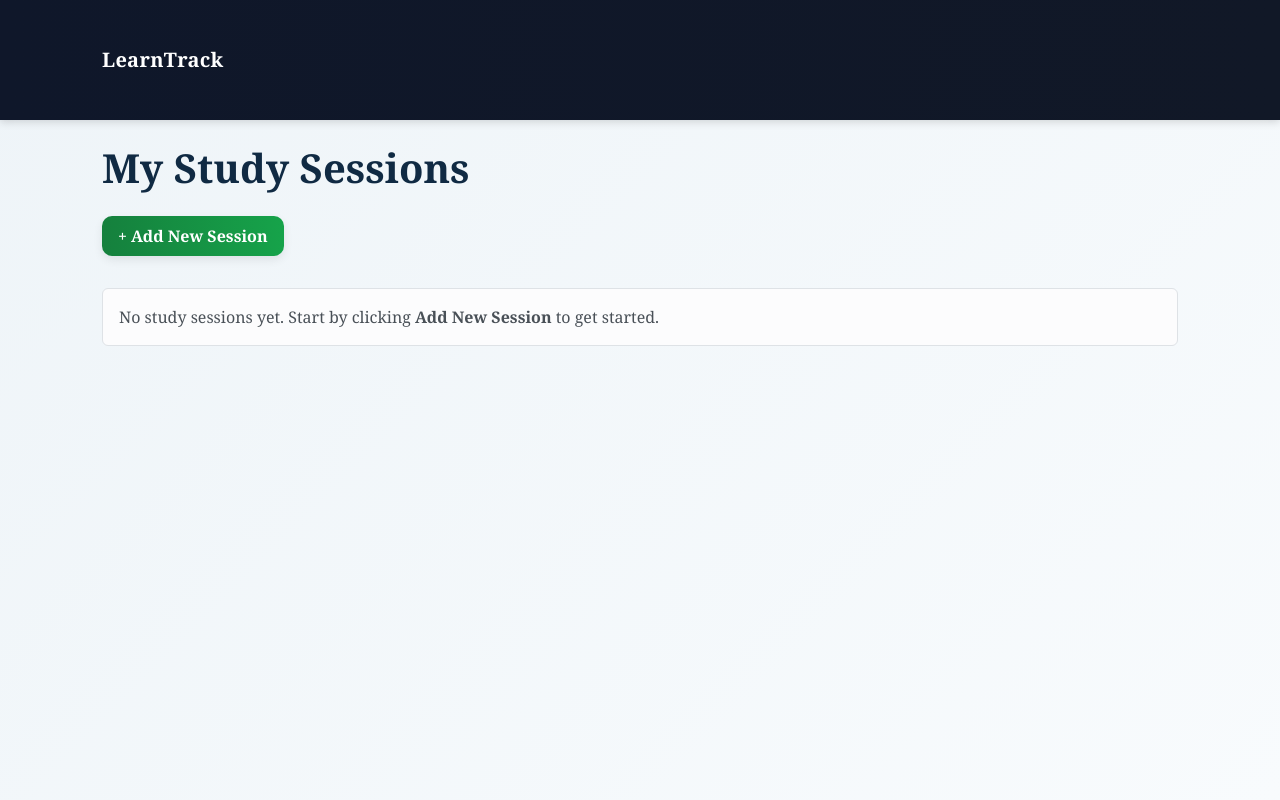
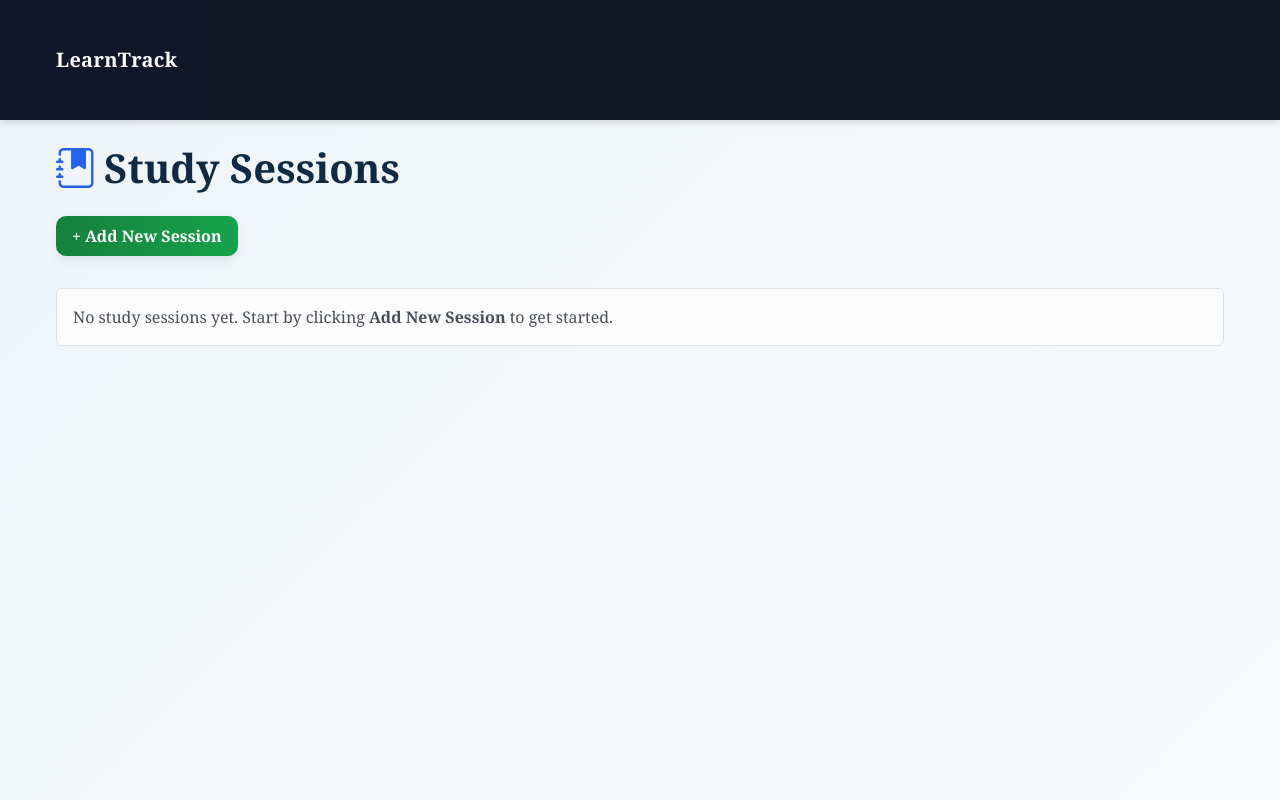
Before and after one commit to Vera-com/learntrack, a Django app: page / in a window 1280 px wide. Run offline with Django 5.2, Linux system fonts and the light colour scheme; data that the repository does not hold is empty.

Commit message:
Cleaned up container styling and improve page layout

```diff
--- a/tracker/static/tracker/style.css
+++ b/tracker/static/tracker/style.css
@@ -1,10 +1,16 @@
 /* GLOBAL STYLING */
 /* Elegant soft background and cleaner overall feel */
+
+html {
+    background-color: #eef4f8;
+}
+
 body {
     background: linear-gradient(135deg, #eef4f8, #f8fbfd);
     font-family: Georgia, "Times New Roman", serif;
     color: #1f2933;
     min-height: 100vh;
+    scroll-behavior: smooth;
 }
 
 /* NAVBAR / HEADER */
@@ -24,15 +30,23 @@ header h1 {
 
 /* LAYOUT SPACING */
 .container {
-    margin-top: 2rem;
-    margin-bottom: 2rem;
-    max-width: 1100px;
+    max-width: 1200px;
+    margin: 2rem auto;
+    padding: 0 1rem;
 }
 
 h1, h2, h3 {
     color: #102a43;
     font-weight: 700;
     margin-bottom: 1rem;
+}
+
+h1 {
+    display: flex;
+    align-items: center;
+}
+h1 i {
+    color: #2563eb;
 }
 
 /* CARD DESIGN */
@@ -59,6 +73,19 @@ h1, h2, h3 {
     width: 100%;
     background: linear-gradient(to right, #2563eb, #14b8a6, #22c55e);
 }
+
+.card:nth-child(3n+1) {
+    background: linear-gradient(135deg, #fdf2f8, #fce7f3); /* soft pink */
+}
+
+.card:nth-child(3n+2) {
+    background: linear-gradient(135deg, #eff6ff, #dbeafe); /* soft blue */
+}
+
+.card:nth-child(3n+3) {
+    background: linear-gradient(135deg, #ecfdf5, #d1fae5); /* soft green */
+}
+
 
 /* Hover effect */
 .card:hover {
--- a/tracker/templates/tracker/base.html
+++ b/tracker/templates/tracker/base.html
@@ -10,6 +10,7 @@
     <link rel="icon" type="image/x-icon" href="{% static 'tracker/favicon.ico' %}">
 
     <link href="https://cdn.jsdelivr.net/npm/bootstrap@5.3.3/dist/css/bootstrap.min.css" rel="stylesheet">
+    <link href="https://cdn.jsdelivr.net/npm/bootstrap-icons@1.11.3/font/bootstrap-icons.css" rel="stylesheet">
     <link rel="stylesheet" href="{% static 'tracker/style.css' %}">
 </head>
 
--- a/tracker/templates/tracker/study_list.html
+++ b/tracker/templates/tracker/study_list.html
@@ -2,7 +2,10 @@
 {% load static %}
 
 {% block content %}
-    <h1 class="mb-4">My Study Sessions</h1>
+    <h1 class="mb-4">
+        <i class="bi bi-journal-bookmark-fill me-2"></i>
+         Study Sessions
+        </h1>
 
 
 <a href="{% url 'add_session' %}" class="btn btn-success mb-3">
```
Also changed, not shown: 1 other file.
